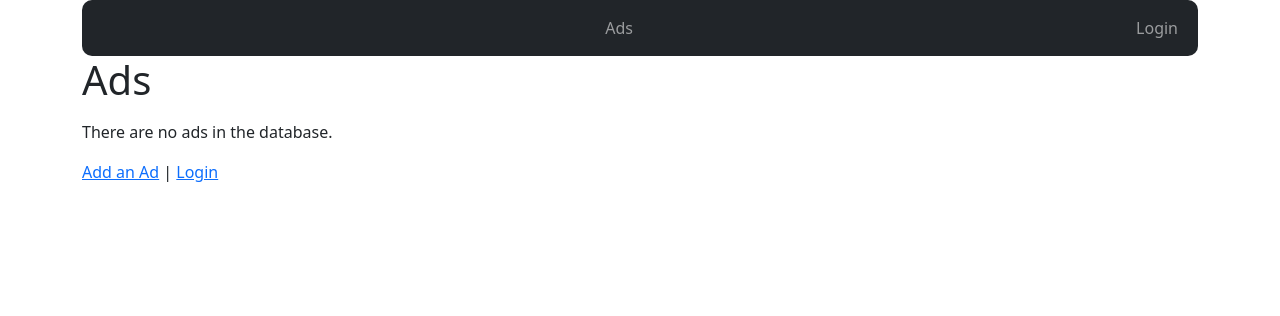
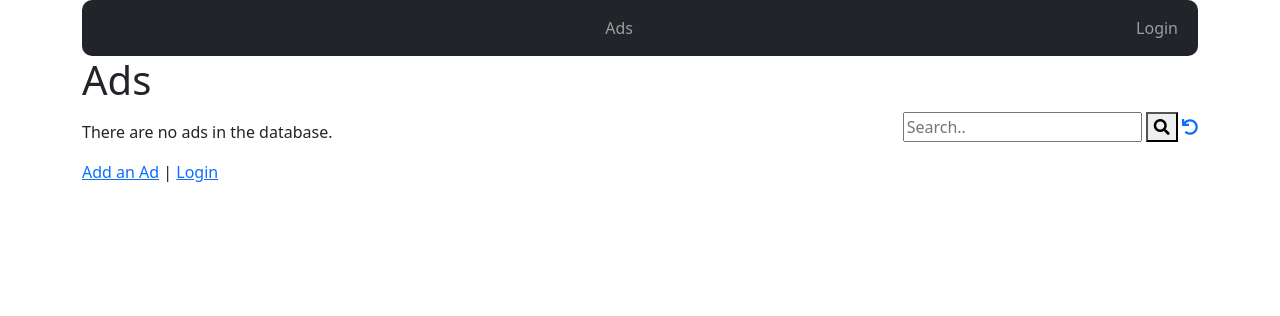
Before and after one commit to jpca92/Using-JavaScript-and-JSON-in-Django, a Django app: template mysite/ads/templates/ads/ad_list.html in a window 1280 px wide. Shown: the top 316 px of the page. Run offline with Django 4.2, Linux system fonts and the light colour scheme; the template is opened without the code that fills it, so the values that code supplies are empty; some libraries are stand-ins or nearby versions.

Commit message:
module 5 search bar works

```diff
--- a/mysite/ads/templates/ads/ad_list.html
+++ b/mysite/ads/templates/ads/ad_list.html
@@ -1,6 +1,19 @@
 {% extends "base_menu.html" %}
 {% block content %}
 <h1>Ads</h1>
+
+<div style="float:right">
+<!-- https://www.w3schools.com/howto/howto_css_search_button.asp -->
+<form>
+  <input type="text" placeholder="Search.." name="search"
+  {% if search %} value="{{ search }}" {% endif %}
+  >
+  <button type="submit"><i class="fa fa-search"></i></button>
+<a href="{% url 'ads:all' %}"><i class="fa fa-undo"></i></a>
+</form>
+</div>
+
+
 <p>
 {% if ad_list %}
 <ul>
@@ -11,7 +24,7 @@
         {% if ad.owner == user %}
         (<a href="{% url 'ads:ad_update' ad.id %}">Edit</a> |
         <a href="{% url 'ads:ad_delete' ad.id %}">Delete</a>)
-{% endif %}
+        {% endif %}
 
     {% if user.is_authenticated %}
         <!-- Two hrefs with two stacked icons each - one showing and one hidden -->
```
Also changed, not shown: mysite/ads/views.py (+22 -1 lines).
